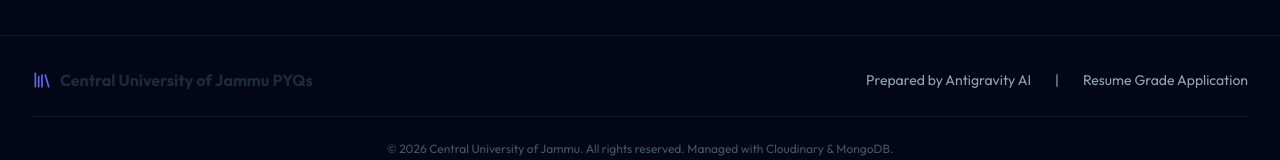
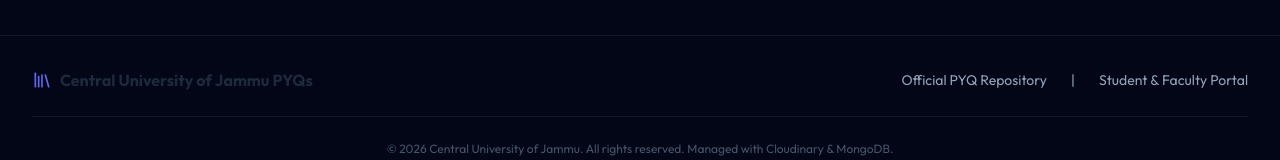
Before and after one commit to princekajipuram/cuj_pyq_portal, a React (Vite) app in the folder frontend/: page / in a window 1280 px wide. Shown: the part 1534-1694 px from the top of the page. Built offline with nearby package versions, Linux system fonts and the light colour scheme; no server answers.

Commit message:
style: remove local branding from footer component

```diff
--- a/frontend/src/components/common/Footer.jsx
+++ b/frontend/src/components/common/Footer.jsx
@@ -11,9 +11,9 @@ export const Footer = () => {
             <span>Central University of Jammu PYQs</span>
           </div>
           <div className="flex items-center gap-6 text-sm text-slate-500 dark:text-slate-400">
-            <span>Prepared by Antigravity AI</span>
+            <span>Official PYQ Repository</span>
             <span className="hidden sm:inline">|</span>
-            <span>Resume Grade Application</span>
+            <span>Student & Faculty Portal</span>
           </div>
         </div>
         <div className="mt-6 pt-6 border-t border-slate-100 dark:border-slate-900 text-center text-xs text-slate-400 dark:text-slate-600">
```
